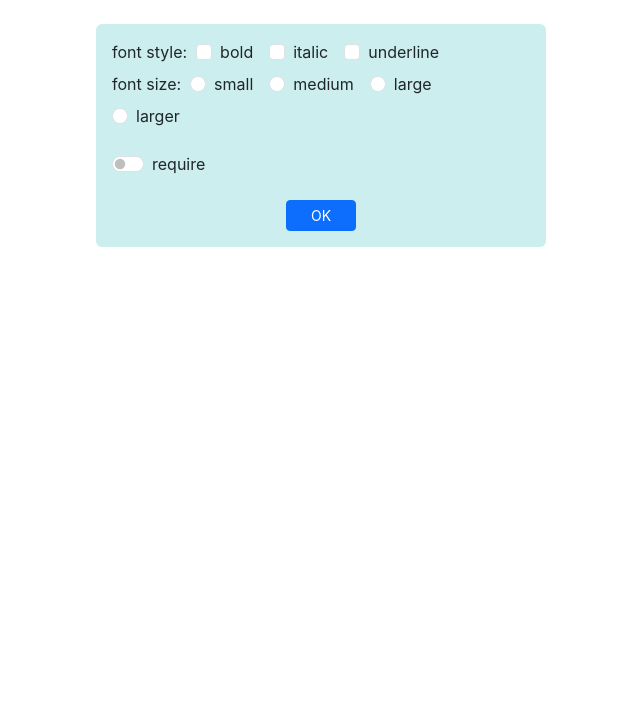
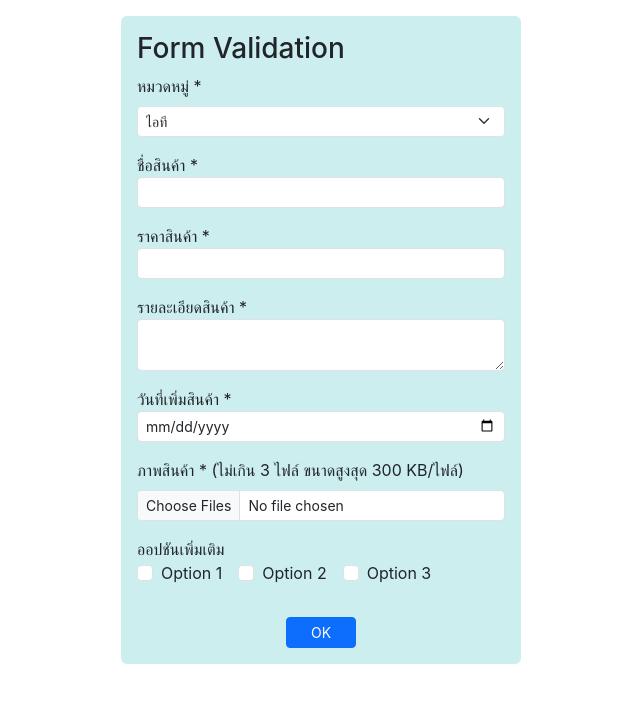
Before and after one commit to Aamonrat/app1, a React (Create React App) app: page / in a window 1280 px wide. Shown: the top 702 px of the page, without its empty margins (319-959 px from the left). Built offline with nearby package versions, Linux system fonts and the light colour scheme; the HTML template or start-up script is replaced by a standard one.

Commit message:
Add form-validation and update add.js
Add form-validation and update add.js

```diff
--- a/package.json
+++ b/package.json
@@ -9,6 +9,7 @@
     "bootstrap": "^5.3.2",
     "react": "^18.2.0",
     "react-dom": "^18.2.0",
+    "react-hook-form": "^7.51.0",
     "react-router-dom": "^6.22.0",
     "react-scripts": "5.0.1",
     "web-vitals": "^2.1.4"
--- a/src/App.js
+++ b/src/App.js
@@ -1,10 +1,10 @@
 import React from 'react';
-import FormText from './form-check';
-import FormCheck from './form-check';
+import FormValidation from './form-validation';
+
 
 export default function App() {
 
     return(
-       <FormCheck/>
+       <FormValidation/>
     )
 }
--- /dev/null
+++ b/src/form-validation.js
@@ -0,0 +1,156 @@
+import React from 'react'
+import { useForm } from 'react-hook-form'
+
+
+export default function FormValidation() {
+    const cats = [
+        ['100', 'ไอที'],
+        ['200', 'เครื่องจักรกล'],
+        ['300', 'เคมีภัณฑ์'],
+    ]
+    const opts = ['Option 1', 'Option 2', 'Option 3']
+    const inputFile = React.useRef()
+
+    const {
+        register,
+        handleSubmit,
+        formState: { errors },
+    } = useForm()
+
+    const onSubmitForm = (event) => {
+        let maxNumFiles = 3
+        let maxSize = 300
+
+
+        if (inputFile.current.files.length > maxNumFiles) {
+            alert(`เลือกได้ไม่เกิน ${maxNumFiles} ไฟล์`)
+            event.preventDefault()
+            return
+        }
+        for (let f of inputFile.current.files) {
+            if (f.size > maxSize * 1000) {
+                alert(`ขนาดของแต่ละไฟล์ต้องไม่เกิน ${maxSize} KB`)
+                event.preventDefault()
+                return
+            }
+        }
+
+        alert('Files OK')
+    }
+
+    const err = {
+        fontSize: 'smaller',
+        color: 'red',
+    }
+
+    return (
+        <div
+            className="mt-3 mb-5 mx-auto p-3 rounded"
+            style={{ width: '400px', background: '#cee' }}
+        >
+            <h3>Form Validation</h3>
+            <form onSubmit={handleSubmit(onSubmitForm)} >
+                <div className="form-group mb-3">
+                    <label htmlFor="cats" className="form-label">
+                        หมวดหมู่ *
+                    </label>
+                    <select id="cats" className="form-select form-select-sm">
+                        {cats.map((item, i) => {
+                            return (
+                                <option key={i} value={item[0]}>
+                                    {item[1]}
+                                </option>
+                            )
+                        })}
+                    </select>
+                </div>
+                <div className="form-group mb-3">
+                    <label htmlFor="name">ชื่อสินค้า *</label>
+                    <input
+                        type="text"
+                        id="name"
+                        name="name"
+                        maxLength="50"
+                        className="form-control form-control-sm"
+                        {...register('name', { required: true, maxLength: 30 })}
+                    />
+                    {errors.name && <div style={err}>กรุณาระบุชื่อสินค้า</div>}
+                </div>
+                <div className="form-group mb-3">
+                    <label htmlFor="price">ราคาสินค้า *</label>
+                    <input
+                        type="number"
+                        id="price"
+                        name="price"
+                        min="0"
+                        step="any"
+                        className="form-control form-control-sm"
+                        {...register('price', {
+                            validate: (value) => parseFloat(value) > 0,
+                        })}
+                    />
+                    {errors.price && (
+                        <div style={err}>กำหนดราคาสินค้าเป็นตัวเลขที่มากกว่า 0</div>
+                    )}
+                </div>
+                <div className="form-group mb-3">
+                    <label htmlFor="detail">รายละเอียดสินค้า *</label>
+                    <textarea
+                        id="detail"
+                        name="detail"
+                        rows="2"
+                        maxLength="250"
+                        className="form-control form-control-sm"
+                        {...register('detail', {
+                            required: true,
+                            minLength: 1,
+                            maxLength: 200,
+                        })}
+                    ></textarea>
+                    {errors.detail && <div style={err}>ต้องกำหนดรายละเอียดสินค้า</div>}
+                </div>
+                <div className="form-group mb-3">
+                    <label htmlFor="price">วันที่เพิ่มสินค้า *</label>
+                    <input
+                        type="date"
+                        id="dateAdded"
+                        name="dateAdded"
+                        className="form-control form-control-sm"
+                    />
+                </div>
+                <div className="form-group mb-3">
+                    <label htmlFor="file" className="form-label">
+                        ภาพสินค้า * (ไม่เกิน 3 ไฟล์ ขนาดสูงสุด 300 KB/ไฟล์)
+                    </label>
+                    <input
+                        type="file"
+                        id="file"
+                        accept="image/*"
+                        className="form-control form-control-sm"
+                        ref={inputFile}
+                        multiple
+                    />
+                </div>
+                <div>ออปชันเพิ่มเติม</div>
+                {opts.map((opt, i) => {
+                    return (
+                        <div key={i} className="form-check form-check-inline mb-2">
+                            <input
+                                type="checkbox"
+                                id={'opt' + i}
+                                value={opt}
+                                className="form-check-input"
+                            />
+                            <label htmlFor={'opt' + i} className="form-check-label">
+                                {opt}
+                            </label>
+                        </div>
+                    )
+                })}
+                <div className="text-center mt-4">
+                    <button className="btn btn-sm btn-primary px-4">OK</button>
+                </div>
+            </form>
+        </div>
+    )
+}
```
Also changed, not shown: src/form-select-file.js (added, +44 -0 lines), 1 other file (tests, documents, lock files or other folders).
